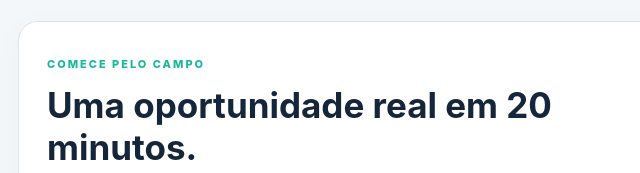
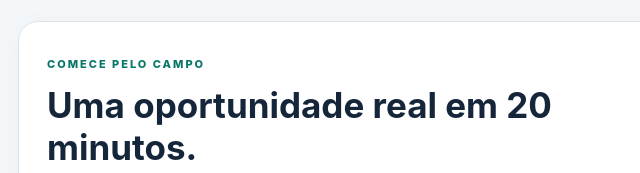
Before and after one commit to romulorasec/fieldwork, a plain HTML site: page bluebook.html in a window 1280 px wide. Shown: the part 478-651 px from the top of the page, 299-939 px from the left. Drawn offline with Linux system fonts and the light colour scheme.

Commit message:
Fieldwork: aumentar contraste dos rótulos de módulos

```diff
--- a/fieldwork-design.css
+++ b/fieldwork-design.css
@@ -12,6 +12,7 @@ textarea{resize:vertical}
 .fw-advanced .navlink{font-size:13px;padding:10px;margin:0}
 .bb-expand,.bb-action,.bb-branch-tabs button,.bb-script button,.fw-mobile-nav button,.fw-mobile-drawer button{font:inherit;cursor:pointer}
 .bb-start,.bb-library{background:#fff;border:1px solid var(--fw-border);border-radius:20px;padding:28px;margin:24px 0;box-shadow:0 6px 30px #17324a08;scroll-margin-top:20px}
+.bb-start .eyebrow,.bb-library .eyebrow,.module>header .eyebrow{color:#087668}
 .bb-start-head{display:flex;gap:24px;justify-content:space-between;align-items:center;margin-bottom:20px}
 .bb-start h2,.bb-library h2{font-size:clamp(24px,3vw,35px);line-height:1.2;margin:8px 0}
 .bb-start p,.bb-library p{color:#4f6275;line-height:1.6}
```
